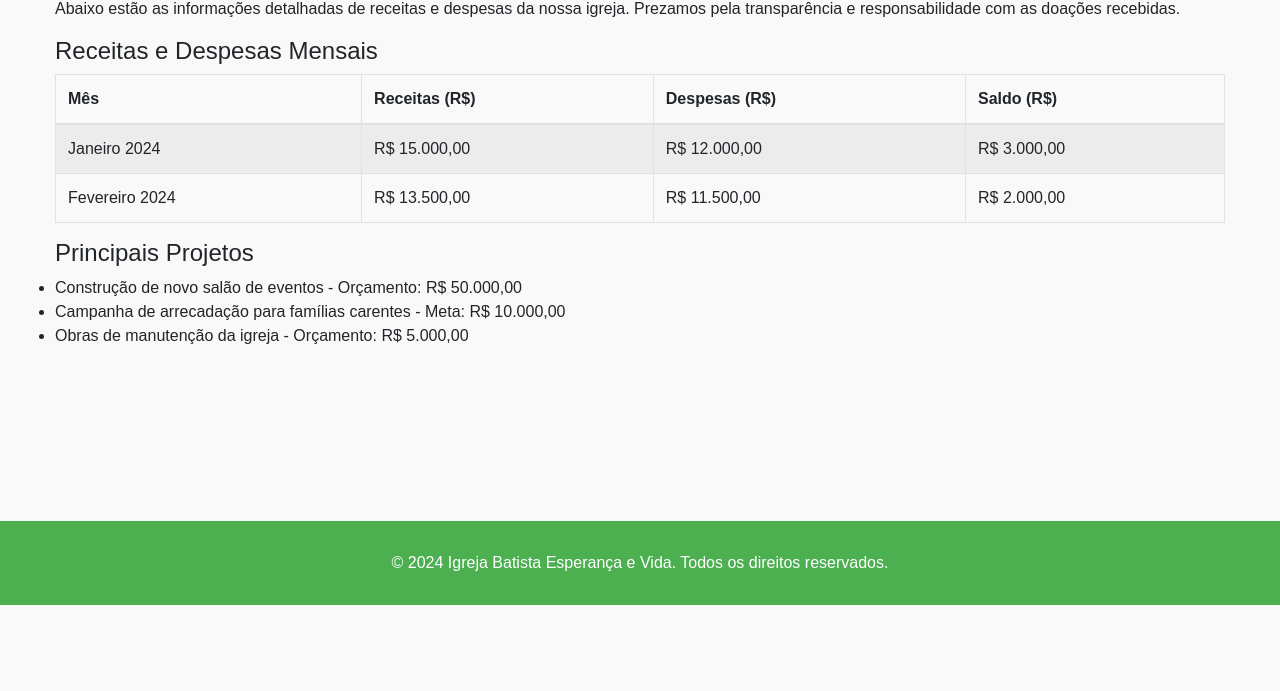
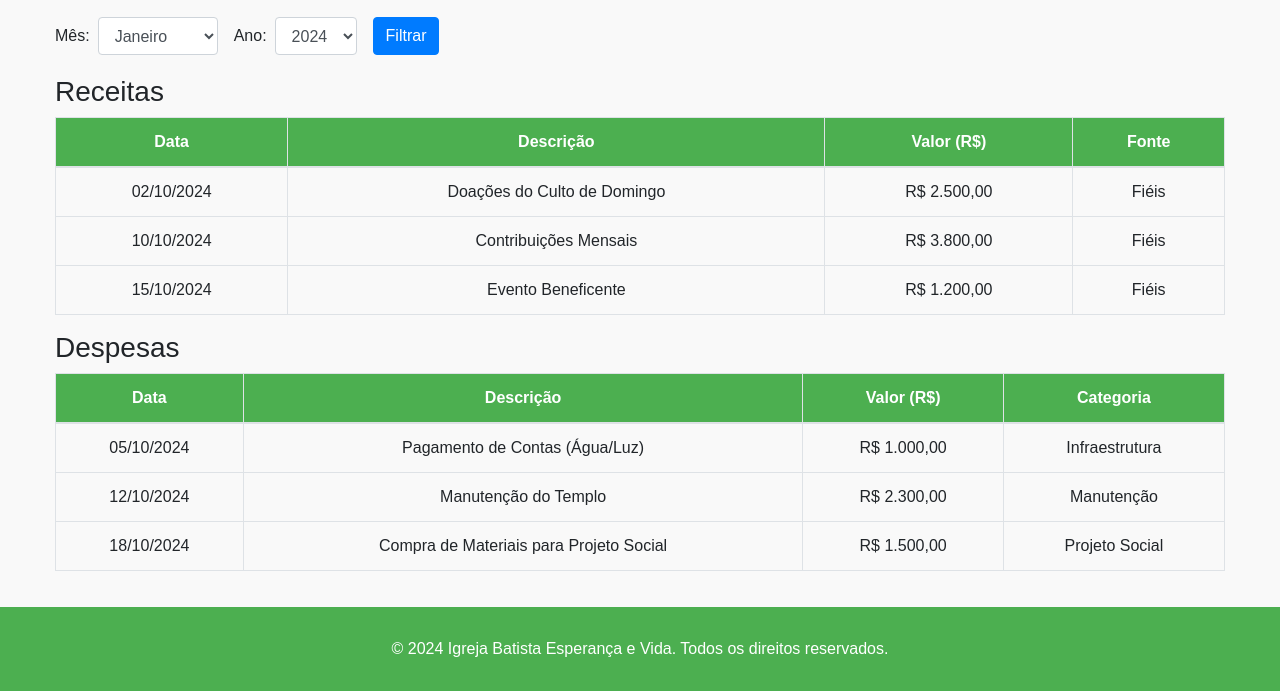
Before and after one commit to marcus-zuba/IBEV-WebApp, a plain HTML site: page transparencia.html in a window 1280 px wide. Shown: the part 195-886 px from the top of the page. Before the commit the page ends 800 px from the top, so only its background shows below. Drawn offline with nearby package versions, Linux system fonts and the light colour scheme.

Commit message:
Improve transparency page

```diff
--- a/transparencia.html
+++ b/transparencia.html
@@ -9,6 +9,21 @@
     <link href="https://stackpath.bootstrapcdn.com/bootstrap/4.5.2/css/bootstrap.min.css" rel="stylesheet">
     <!-- CSS Global -->
     <link rel="stylesheet" href="style.css">
+    <style>
+        .form-inline {
+            margin-bottom: 20px;
+        }
+        .table thead th {
+            background-color: #4CAF50;
+            color: white;
+        }
+        .table td, .table th {
+            text-align: center;
+        }
+        .filter-container {
+            margin: 20px 0;
+        }
+    </style>
 </head>
 <body>
 
@@ -34,53 +49,105 @@
         </div>
     </header>
 
-    <!-- Main Content -->
-    <div class="content">
-        <div class="container">
-            <h2>Prestação de Contas</h2>
-            <p>Abaixo estão as informações detalhadas de receitas e despesas da nossa igreja. Prezamos pela transparência e responsabilidade com as doações recebidas.</p>
+    <!-- Conteúdo principal -->
+    <div class="container mt-4">
+        <h2 class="mb-4">Transparência Financeira</h2>
 
-            <div class="table-container">
-                <h4>Receitas e Despesas Mensais</h4>
-                <div class="table-responsive">
-                    <table class="table table-bordered table-striped">
+        <!-- Filtros por mês e ano -->
+        <div class="filter-container">
+            <form class="form-inline">
+                <label for="mes" class="mr-2">Mês:</label>
+                <select class="form-control mr-3" id="mes">
+                    <option value="01">Janeiro</option>
+                    <option value="02">Fevereiro</option>
+                    <option value="03">Março</option>
+                    <option value="04">Abril</option>
+                    <option value="05">Maio</option>
+                    <option value="06">Junho</option>
+                    <option value="07">Julho</option>
+                    <option value="08">Agosto</option>
+                    <option value="09">Setembro</option>
+                    <option value="10">Outubro</option>
+                    <option value="11">Novembro</option>
+                    <option value="12">Dezembro</option>
+                </select>
+
+                <label for="ano" class="mr-2">Ano:</label>
+                <select class="form-control mr-3" id="ano">
+                    <option value="2024">2024</option>
+                    <option value="2023">2023</option>
+                    <option value="2022">2022</option>
+                </select>
+
+                <button type="button" class="btn btn-primary">Filtrar</button>
+            </form>
+        </div>
+
+        <!-- Tabela de Receitas -->
+        <h3>Receitas</h3>
+        <table class="table table-bordered table-hover">
             <thead>
                 <tr>
-                                <th>Mês</th>
-                                <th>Receitas (R$)</th>
-                                <th>Despesas (R$)</th>
-                                <th>Saldo (R$)</th>
+                    <th>Data</th>
+                    <th>Descrição</th>
+                    <th>Valor (R$)</th>
+                    <th>Fonte</th>
                 </tr>
             </thead>
             <tbody>
                 <tr>
-                                <td>Janeiro 2024</td>
-                                <td>R$ 15.000,00</td>
-                                <td>R$ 12.000,00</td>
-                                <td>R$ 3.000,00</td>
+                    <td>02/10/2024</td>
+                    <td>Doações do Culto de Domingo</td>
+                    <td>R$ 2.500,00</td>
+                    <td>Fiéis</td>
                 </tr>
                 <tr>
-                                <td>Fevereiro 2024</td>
-                                <td>R$ 13.500,00</td>
-                                <td>R$ 11.500,00</td>
-                                <td>R$ 2.000,00</td>
+                    <td>10/10/2024</td>
+                    <td>Contribuições Mensais</td>
+                    <td>R$ 3.800,00</td>
+                    <td>Fiéis</td>
                 </tr>
-                            <!-- Adicione mais linhas conforme necessário -->
+                <tr>
+                    <td>15/10/2024</td>
+                    <td>Evento Beneficente</td>
+                    <td>R$ 1.200,00</td>
+                    <td>Fiéis</td>
+                </tr>
             </tbody>
         </table>
-                </div>
-            </div>
 
-            <div class="table-container">
-                <h4>Principais Projetos</h4>
-                <ul>
-                    <li>Construção de novo salão de eventos - Orçamento: R$ 50.000,00</li>
-                    <li>Campanha de arrecadação para famílias carentes - Meta: R$ 10.000,00</li>
-                    <li>Obras de manutenção da igreja - Orçamento: R$ 5.000,00</li>
-                    <!-- Adicione mais projetos conforme necessário -->
-                </ul>
-            </div>
-        </div>
+        <!-- Tabela de Despesas -->
+        <h3>Despesas</h3>
+        <table class="table table-bordered table-hover">
+            <thead>
+                <tr>
+                    <th>Data</th>
+                    <th>Descrição</th>
+                    <th>Valor (R$)</th>
+                    <th>Categoria</th>
+                </tr>
+            </thead>
+            <tbody>
+                <tr>
+                    <td>05/10/2024</td>
+                    <td>Pagamento de Contas (Água/Luz)</td>
+                    <td>R$ 1.000,00</td>
+                    <td>Infraestrutura</td>
+                </tr>
+                <tr>
+                    <td>12/10/2024</td>
+                    <td>Manutenção do Templo</td>
+                    <td>R$ 2.300,00</td>
+                    <td>Manutenção</td>
+                </tr>
+                <tr>
+                    <td>18/10/2024</td>
+                    <td>Compra de Materiais para Projeto Social</td>
+                    <td>R$ 1.500,00</td>
+                    <td>Projeto Social</td>
+                </tr>
+            </tbody>
+        </table>
     </div>
 
     <!-- Footer -->
```
Lines whose indentation alone changed are shown as unchanged.
